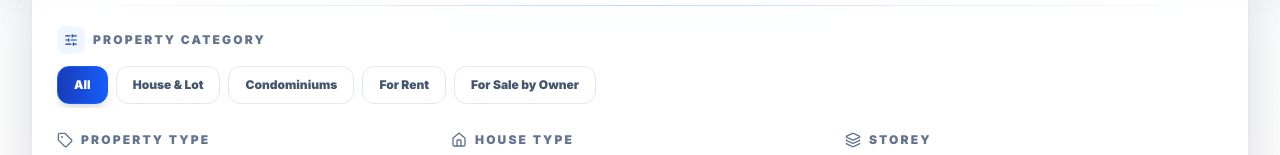
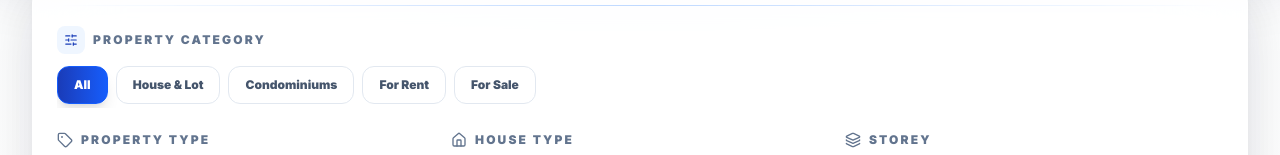
Before and after one commit to cylexnoe/brea88, a Next.js app in the folder brea88/: page /marketplace in a window 1280 px wide. Shown: the part 350-505 px from the top of the page. Built offline with nearby package versions, Linux system fonts and the light colour scheme; no server answers.

Commit message:
For Sale

```diff
--- a/brea88/src/app/marketplace/page.tsx
+++ b/brea88/src/app/marketplace/page.tsx
@@ -55,7 +55,7 @@ const PROPERTY_CATEGORIES = [
   'House & Lot',
   'Condominiums',
   'For Rent',
-  'For Sale by Owner',
+  'For Sale',
 ];
 
 const PROPERTY_TYPES = [
```
